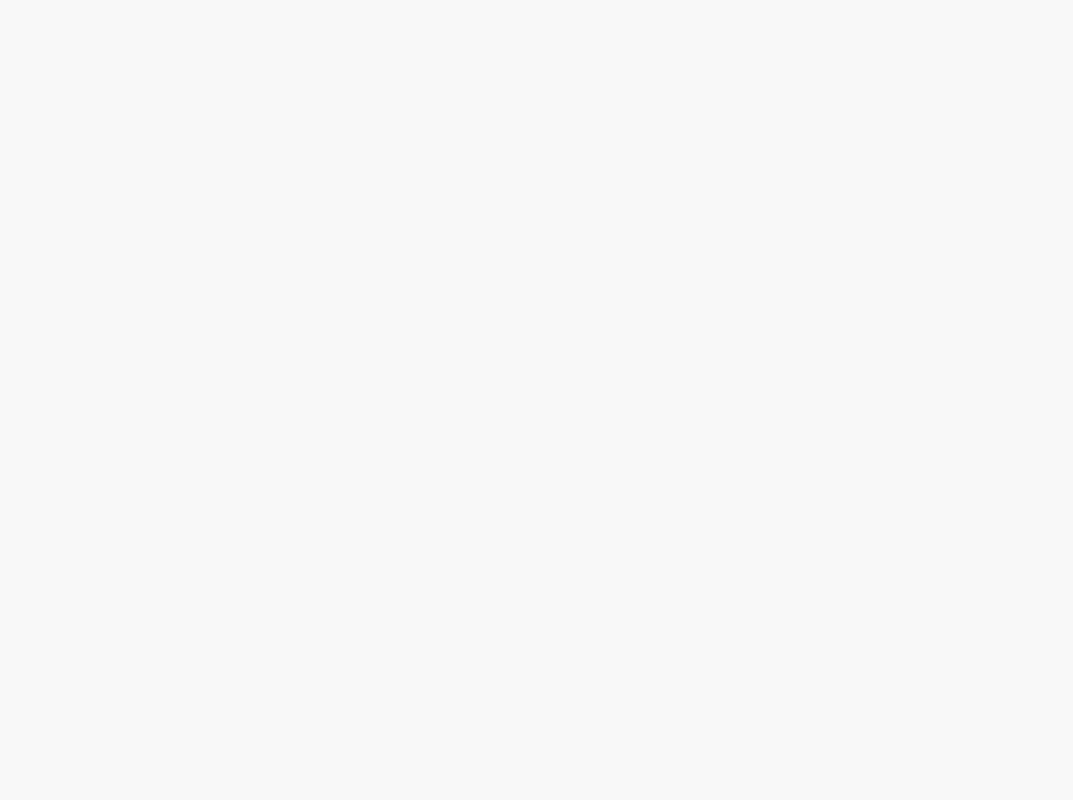
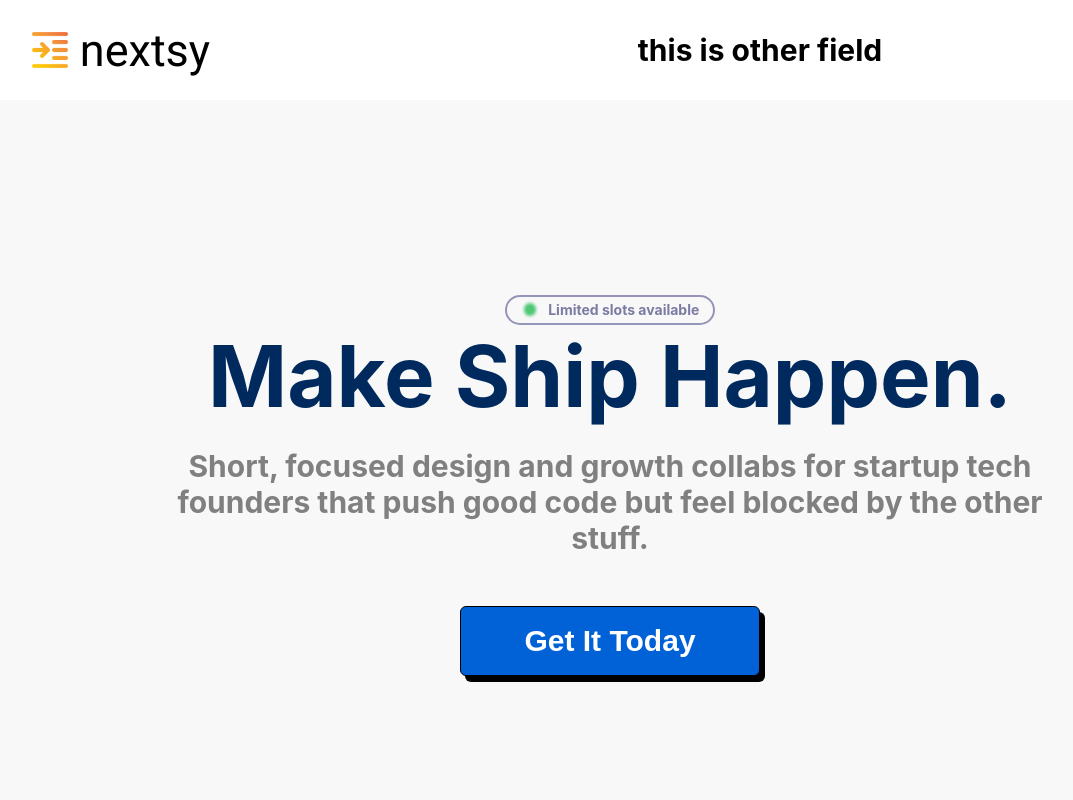
Before and after one commit to tasnimjubaier/nextsy, a Next.js app: page / in a window 1280 px wide. Shown: the top 800 px of the page, without its empty margins (30-1103 px from the left). Built offline with nearby package versions, Linux system fonts and the light colour scheme.

Commit message:
adding faq

```diff
--- a/pages/index.js
+++ b/pages/index.js
@@ -3,6 +3,7 @@ import { useRef } from 'react'
 import { useEffect } from 'react'
 import styled from 'styled-components'
 import Brand from '../shared/components/Brand/Brand'
+import Faq from '../shared/components/Faq/Faq'
 import GoogleChart from '../shared/components/GoogleChart/GoogleChart'
 import HoverBoard from '../shared/components/HoverBoard/HoverBoard'
 import LandingPage from '../shared/components/LandingPage/LandingPage'
@@ -23,9 +24,10 @@ export default function Home() {
       </Head>
 
       <main>
-        {/* <Navbar /> */}
-        {/* <LandingPage /> */}
-        <HoverBoard />
+        <Navbar />
+        <LandingPage />
+        <Faq />
+        {/* <HoverBoard /> */}
         {/* <Playground /> */}
         {/* <Brand /> */}
         {/* <Playground2 /> */}
--- /dev/null
+++ b/shared/components/Faq/Faq.js
@@ -0,0 +1,50 @@
+import React, { useState } from 'react'
+import styled from 'styled-components';
+import MainWrapper from '../MainWrapper/MainWrapper'
+
+const Wrapper = styled.div`
+  width: 100%;
+  min-height: 100vh;
+  background: rgba(248, 248, 248, 1);
+
+  display: flex;
+  flex-direction: column;
+	flex-flow: wrap;
+
+	position: relative;
+`
+
+const Box = styled.div`
+  width: 400px;
+  max-height: 0px;
+  // margin: 200px 0 0 300px;
+  background: whitesmoke;
+  overflow: hidden;
+
+  padding: 30px;
+
+  :hover {
+    max-height: 1000px;
+  }
+
+  transition: max-height .5s ease-in-out;
+`;
+
+
+const Faq = () => {
+  const [expanded, setExpanded] = useState('0');
+
+  const handleChange = (panel) => (event, newExpanded) => {
+    setExpanded(newExpanded ? panel : false);
+  };
+
+  return (
+    <Wrapper>
+      <Box>
+      Welcome to the ve to do is to press the Generate Random Words button, and a list of random words will appear. Below are some of the common ways people use this tool.
+      </Box>
+    </Wrapper>
+  )
+}
+
+export default Faq
--- a/shared/components/HoverBoard/HoverBoard.js
+++ b/shared/components/HoverBoard/HoverBoard.js
@@ -1,6 +1,6 @@
-import { SocialDistance } from '@mui/icons-material'
 import React, { useEffect, useRef, useState } from 'react'
 import styled, { css, keyframes } from 'styled-components'
+import MainWrapper from '../MainWrapper/MainWrapper'
 
 const Wrapper = styled.div`
   width: 100%;
@@ -10,7 +10,7 @@ const Wrapper = styled.div`
   background: rgba(248, 248, 248, 1);
 
   display: flex;
-  flex-direction: row;
+  flex-direction: column;
 	flex-flow: wrap;
 
 	position: relative;
@@ -44,6 +44,7 @@ const Box = styled.div`
   justify-content: center;
 
 	position: absolute;
+	z-index: -1;
 
 	animation: ${props =>
 			css`
@@ -71,7 +72,7 @@ function getWindowDimensions() {
   };
 }
 
-const HoverBoard = () => {
+const HoverBoard = ({children}) => {
 	const [points, setPoints] = useState([])
   const [windowDimensions, setWindowDimensions] = useState(null);
 	const [mousePos, setMousePos] = useState({});
@@ -117,10 +118,6 @@ const HoverBoard = () => {
     }
 
     window.addEventListener('mousemove', handleMouseMove)
-		// setInterval(() => {
-		// 	console.log(itemsRef.current[0].getBoundingClientRect().top)
-		// }, 1000);
-
     return () => {
 			window.removeEventListener('resize', handleResize)
       window.removeEventListener(
@@ -134,27 +131,18 @@ const HoverBoard = () => {
 		if(windowDimensions) setPoints(getPoints(windowDimensions))
 	}, [windowDimensions])
 
-
 	useEffect(() => {
 		itemsRef.current = itemsRef.current.slice(0, points.length);
  	}, [points]);
 
-	const handleC = (e) => {
-		e.preventDefault()
-		console.log(e)
-	}
-
-	//  useEffect(() => {
-	// 	console.log(itemsRef.current)
- 	// }, [itemsRef]);
-
 	return (
-		<Wrapper>
+		<MainWrapper back={"rgba(248, 248, 248, 1)"} height={"800px"}>
 			{points.map((point, key) => (
 				<Box delayX={key*key%(503)} delayY={key%(503)} windowDimensions={windowDimensions}
 					ref={el => itemsRef.current[key] = el} key={key} />
 			))}
-		</Wrapper>
+			{children}
+		</MainWrapper>
 	)
 }
 
--- a/shared/components/LandingPage/LandingPage.js
+++ b/shared/components/LandingPage/LandingPage.js
@@ -1,8 +1,24 @@
 import React from 'react'
 import styled, { keyframes } from 'styled-components';
+import HoverBoard from '../HoverBoard/HoverBoard';
 import InfoCard from '../InfoCard/InfoCard';
 import MainWrapper from '../MainWrapper/MainWrapper'
 import PaymentCard from '../PaymentCard/PaymentCard';
+
+
+const Wrapper = styled.div`
+  width: 100%;
+  overflow: hidden;
+	font-size: 40px;
+  background: rgba(248, 248, 248, 1);
+
+  display: flex;
+  flex-direction: column;
+	flex-flow: wrap;
+
+	// position: relative;
+`
+
 
 const blink = keyframes`
 	0% {
@@ -100,8 +116,8 @@ const Button = styled.button`
 
 const LandingPage = () => {
 	return (
-		<>
-			<MainWrapper back={"white"} height={"800px"}>
+		<Wrapper>
+			<HoverBoard>
 				<Badge>
 					<div style={{flex: "20%", display:'flex', justifyContent:'center'}}>
 						<CircleAnimation />
@@ -117,18 +133,18 @@ const LandingPage = () => {
 					Short, focused design and growth collabs for startup tech founders that push good code but feel blocked by the other stuff.
 				</Description>
 				<Button>Get It Today</Button>
-		</MainWrapper>
+			</HoverBoard>
 			<MainWrapper flexDirection={"row"} back={"rgba(230, 236, 255, 0.8)"} height={"1000px"}>
 				<InfoCard/>
 				<div style={{width:"50px"}}></div>
 				<InfoCard/>
 			</MainWrapper>
-		<MainWrapper flexDirection={"row"} back={"rgba(230, 236, 255, 0.8)"} height={"1000px"}>
+			<MainWrapper flexDirection={"row"} back={"rgba(248, 248, 248, 1)"} height={"1000px"}>
 				<PaymentCard />
 				<div style={{width:"50px"}}></div>
 				<PaymentCard />
 			</MainWrapper>
-		</>
+		</Wrapper>
 	)
 }
 
--- a/shared/components/MainWrapper/MainWrapper.js
+++ b/shared/components/MainWrapper/MainWrapper.js
@@ -11,7 +11,10 @@ const StyledBox = styled(Box)`
   justify-content: center;
   align-items: center;
   font-weight: bold;
-  background: ${props => props.back ? props.back : "rgba(225, 191, 88, 0.78)"};
+  background: ${props => props.back ? props.back : "rgba(248, 248, 248, 1)"};
+
+  position: relative;
+  z-index: 0;
 `
 
 const MainWrapper = ({flexDirection, height, back, children}) => {
```
Also changed, not shown: 1 other file (tests, documents, lock files or other folders). Lines whose indentation alone changed are shown as unchanged.
